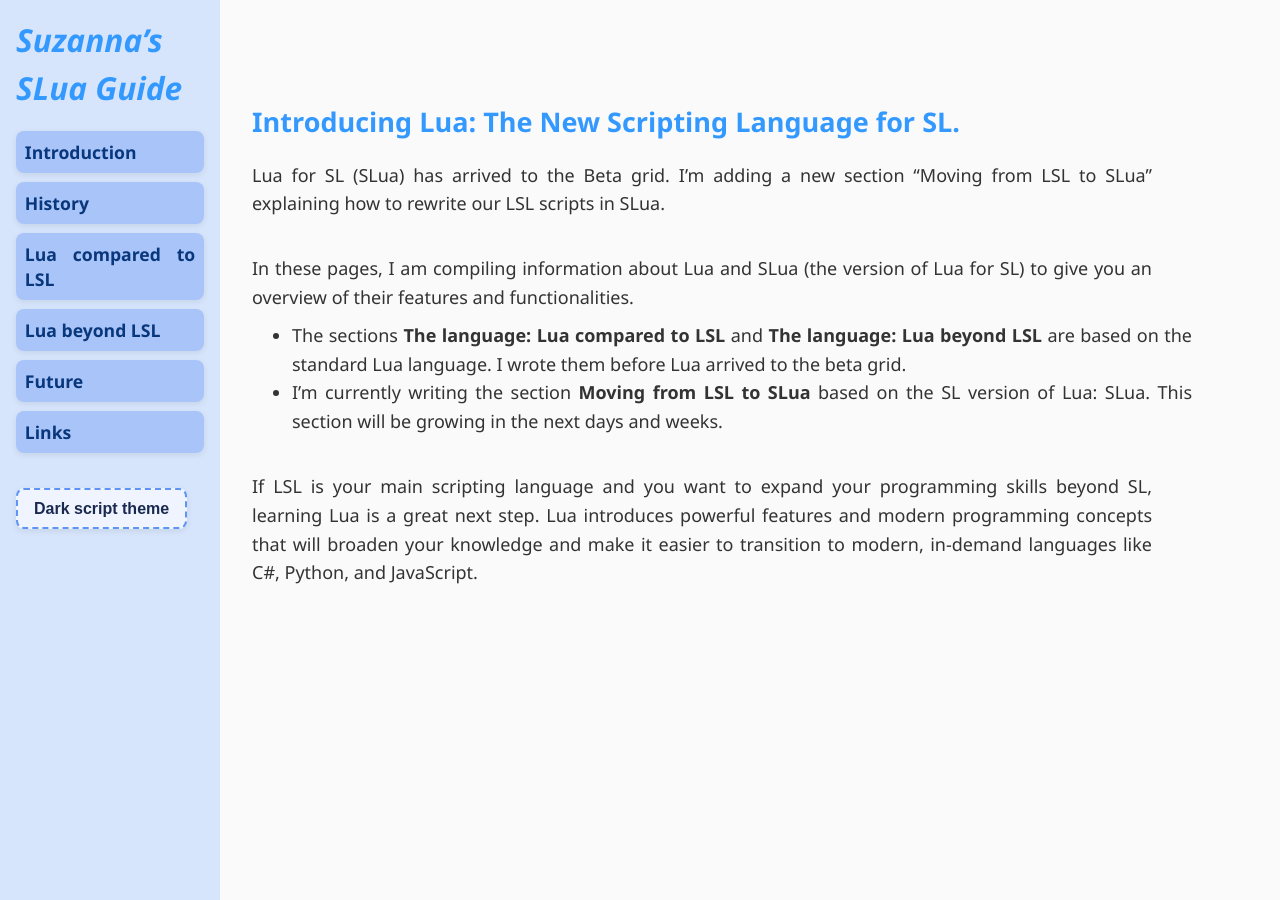
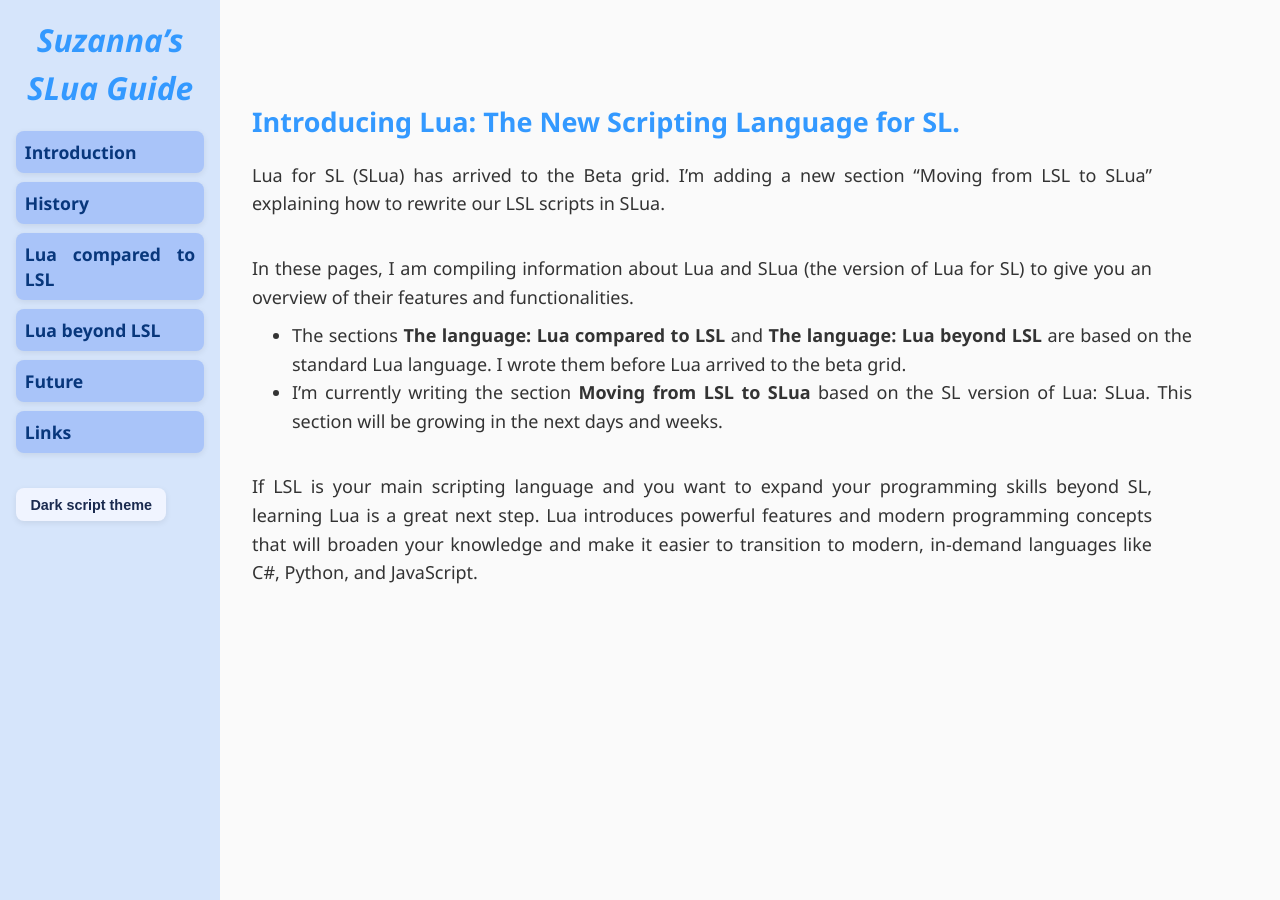
Before and after one commit to Suzanna-Linn/slua, a Jekyll site: the page built from docs/index.md, in a window 1280 px wide. Built offline with Jekyll 4.4.1, drawn with Linux system fonts in a browser that asks for light colours; nearby versions of some CDN libraries; comment, search, counter and statistics services are not loaded.

Commit message:
Update style.css

```diff
--- a/docs/assets/style.css
+++ b/docs/assets/style.css
@@ -88,6 +88,7 @@ body {
   font-size: 1.8em;
   font-weight: bold;
   font-style: italic;
+  text-align: center;
   margin-bottom: 20px;
 }
 
@@ -146,10 +147,10 @@ pre.line-numbers {
   margin-top: auto;
   margin-bottom: 0.5rem;
   padding: 0.6em 1em;
-  font-size: 1rem;
+  font-size: 0.9rem;
   background: #f0f4ff;
   color: #1a2a4f;
-  border: 2px dashed #5e95f5;
+  border: 2px #5e95f5;
   border-radius: 8px;
   text-align: center;
   font-weight: 600;
```
